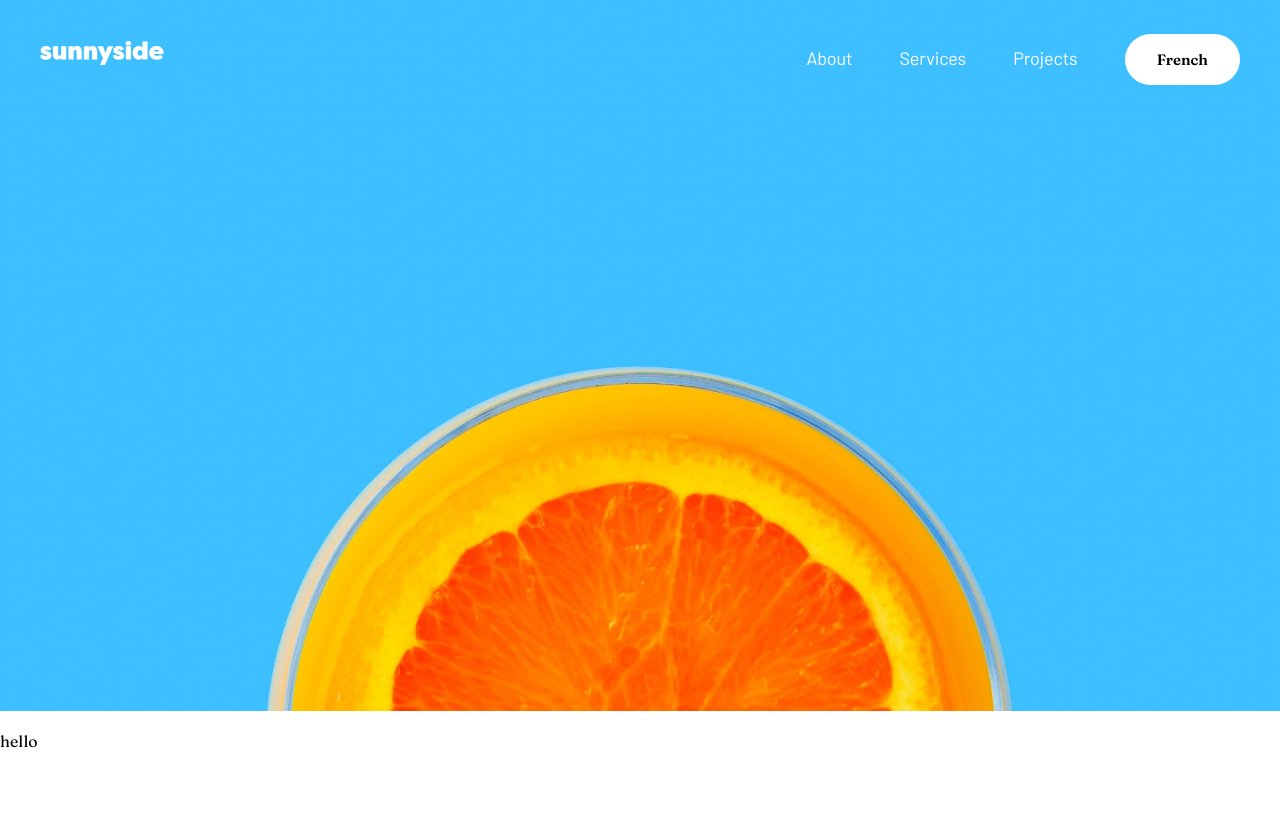
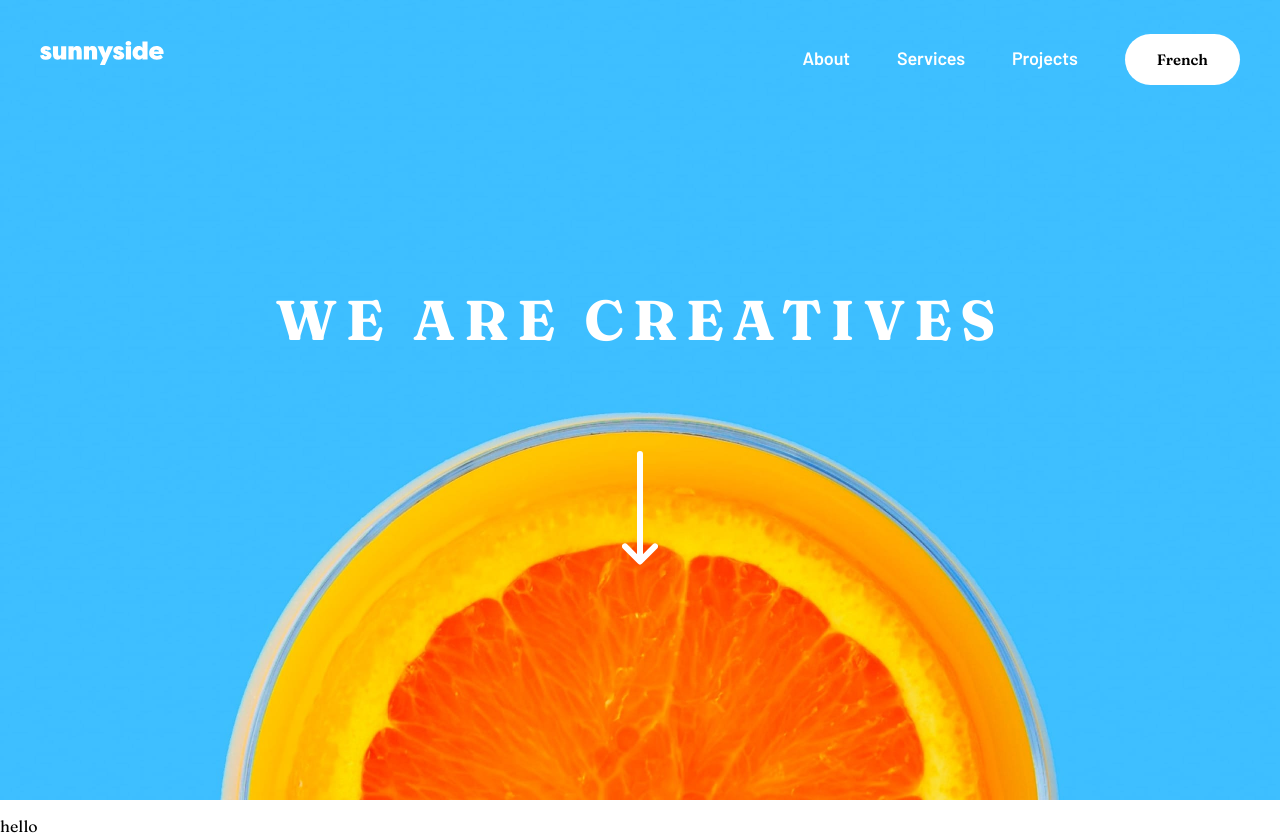
Before and after one commit to MargaritaBusyginaCa/sunnyside-agency, a Vue app: page / in a window 1280 px wide. Before the commit the page ends 800 px from the top, so only its background shows below. Built offline with nearby package versions, Linux system fonts and the light colour scheme.

Commit message:
add style for hero section

```diff
--- a/src/App.vue
+++ b/src/App.vue
@@ -19,5 +19,13 @@ const { t } = useI18n();
 @import "@/assets/scss/global.scss";
 @import "@/assets/scss/variables.scss";
 main {
+  .hero-section {
+    width: 100%;
+    height: 100vh;
+    background-image: url("/images/desktop/image-header.jpg");
+    background-position: center;
+    background-repeat: no-repeat;
+    background-size: cover;
+  }
 }
 </style>
--- a/src/components/Navbar.vue
+++ b/src/components/Navbar.vue
@@ -25,10 +25,7 @@ function changeLocale() {
 <style lang="scss" scoped>
 @import "@/assets/scss/variables.scss";
 nav {
-  position: absolute;
-  top: 0;
   display: flex;
-  width: calc(100% - 80px);
   justify-content: space-between;
   padding: 34px 40px;
   align-items: baseline;
@@ -42,6 +39,7 @@ nav {
       font-size: 18px;
       font-family: $font_secondary;
       letter-spacing: -0.13px;
+      font-weight: $secondary_font_weight;
     }
     button {
       background-color: $white;
@@ -52,7 +50,8 @@ nav {
       padding: 16px 32px;
       border-radius: 28px;
       &:hover {
-        opacity: 0.5;
+        background-color: rgba(255, 255, 255, 0.3);
+        color: $white;
         cursor: pointer;
       }
     }
--- a/src/locale/en.json
+++ b/src/locale/en.json
@@ -5,5 +5,6 @@
     "services": "Services",
     "projects": "Projects",
     "change_lang": "French"
-  }
+  },
+  "hero": "We are creatives"
 }
--- a/src/locale/fr.json
+++ b/src/locale/fr.json
@@ -5,5 +5,6 @@
     "services": "Nos services",
     "projects": "Projets",
     "change_lang": "Anglais"
-  }
+  },
+  "hero": "Nous sommes des créatifs"
 }
--- a/src/pages/Hero.vue
+++ b/src/pages/Hero.vue
@@ -1,12 +1,29 @@
 <script setup>
-import heroImg from "/images/desktop/image-header.jpg";
+import { useI18n } from "vue-i18n";
+const { t } = useI18n();
+import arrowDown from "/images/icon-arrow-down.svg";
 </script>
 <template>
-  <img :src="heroImg" alt="image with an orange in the center" />
+  <div>
+    <h1>{{ t("hero") }}</h1>
+    <img :src="arrowDown" alt="arrow pointing down" />
+  </div>
 </template>
 
 <style lang="scss" scoped>
-img {
-  width: 100%;
+@import "@/assets/scss/variables.scss";
+div {
+  display: flex;
+  flex-direction: column;
+  justify-content: center;
+  align-items: center;
+  margin-top: 120px;
+  gap: 50px;
+  h1 {
+    font-size: 56px;
+    text-transform: uppercase;
+    letter-spacing: 8.75px;
+    color: $white;
+  }
 }
 </style>
```
